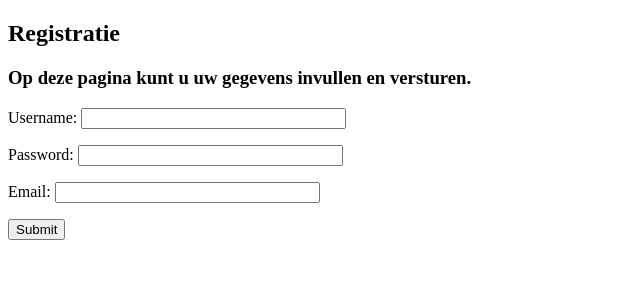
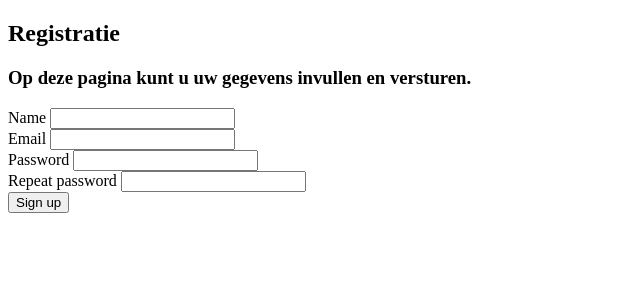
Before and after one commit to EmreCali93/jaar2opdrachtenp1, a PHP site: the page made by registratie formulier.php in a window 1280 px wide. Shown: the top 300 px of the page, without its empty margins (0-640 px from the left). Run offline with PHP 8.4, Linux system fonts and the light colour scheme.

Commit message:
Formulier aangepast

```diff
--- a/registratie formulier.php
+++ b/registratie formulier.php
@@ -7,13 +7,29 @@
 <h2>Registratie</h2>
 <h3>Op deze pagina kunt u uw gegevens invullen en versturen.</h3>
 
-<form>
-<p>Username: <input name="Username" type="text" size="30" maxlength="80"></p>
-<p>Password: <input name="Password" type="text" size="30" maxlength="80"></p>
-<p>Email: <input name="EmailAdres" type="text" size="30" maxlength="80"></p>
-<p><input name="Submit" type="submit"></p>
+<form action="registratievalidatie.php" method="post" id="registratie" novalidate>
+	<div>
+		<label for="name">Name</label>
+		<input type="text" id="name" name="name">
+   </div>
+
+	<div>
+		<label for="email">Email</label>
+		<input type="email" id="email" name="email">
+    </div>
+
+	<div>
+		<label for="password">Password</label>
+		<input type="password" id="password" name="password">
+    </div>
+
+	<div>
+		<label for="password_confirmation">Repeat password</label>
+		<input type="password" id="password_confirmation" name="password_confirmation">
+    </div>
+
+	<button>Sign up</button>
 </form>
 
 </body>
-
 </html>
```
